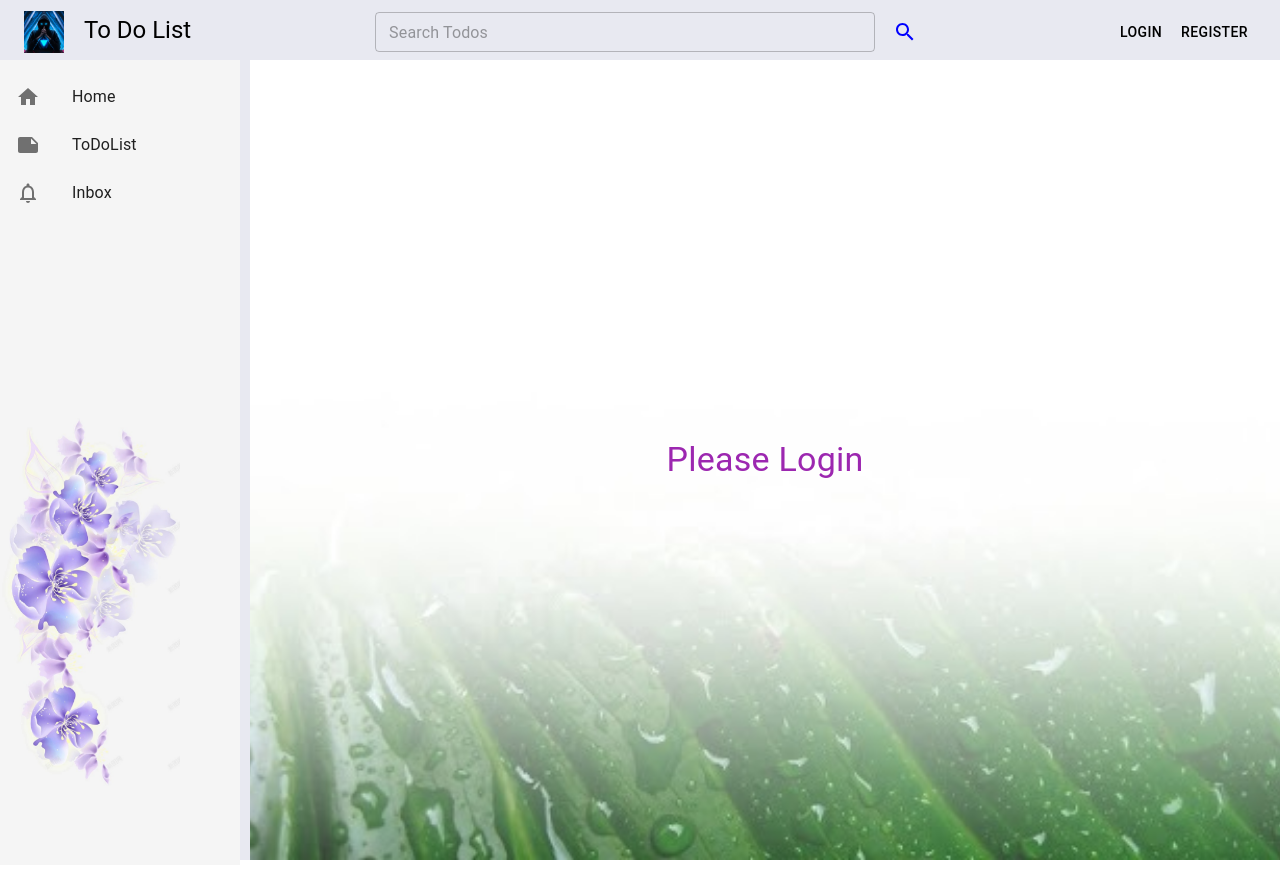
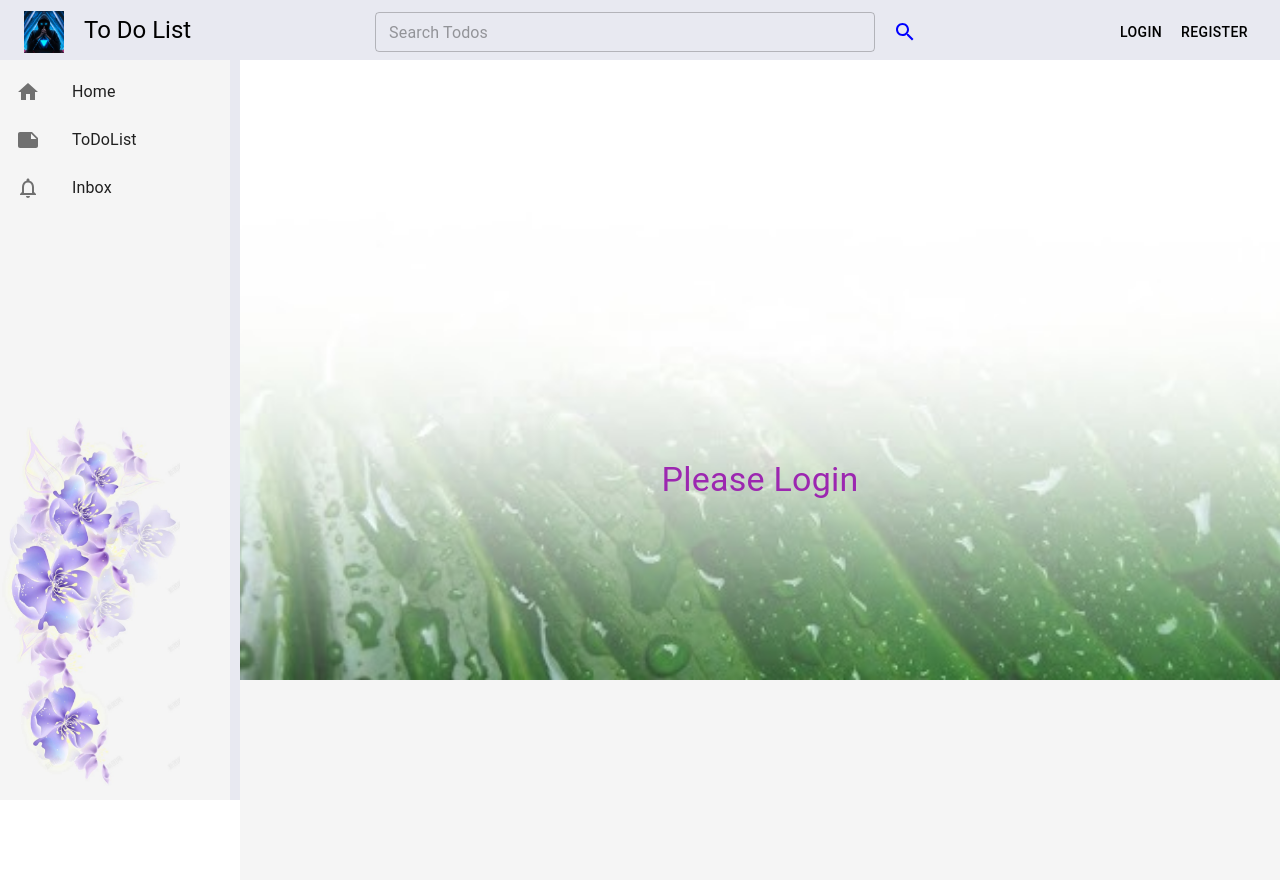
Before and after one commit to Jeffrey-maker/to-do-list, a React (Vite) app in the folder app/my-react/: page / in a window 1280 px wide. Built offline with nearby package versions, Linux system fonts and the light colour scheme.

Commit message:
Fix page move bug

```diff
--- a/app/my-react/src/App.jsx
+++ b/app/my-react/src/App.jsx
@@ -26,11 +26,13 @@ const Layout = () => {
       <div
         style={{
           display: "flex",
-          height: "100vh",
+          height: "100%",
+          minHeight: "100vh",
+          marginTop: "80px",
         }}
       >
         <Sidebar />
-        <div style={{ flex: 1 }}>
+        <div style={{ flex: 1, overflow: "auto" }}>
           <Outlet />
         </div>
       </div>
--- a/app/my-react/src/components/Navbar.jsx
+++ b/app/my-react/src/components/Navbar.jsx
@@ -30,7 +30,7 @@ const Navbar = () => {
 
   return (
     <AppBar
-      position="sticky"
+      variant="permanent"
       sx={{
         backgroundColor: "#e8e9f1",
         zIndex: 1,
--- a/app/my-react/src/components/Sidebar.jsx
+++ b/app/my-react/src/components/Sidebar.jsx
@@ -15,26 +15,18 @@ const drawerWidth = 240;
 
 const Sidebar = () => {
   return (
-    <div
-      style={{
-        borderRight: "10px solid #e8e9f1",
-        backgroundColor: "#F5F5F5",
-        position: "sticky",
-      }}
-    >
-      <div style={{ borderRadius: "30%", position: "sticky" }}>
     <Drawer
       sx={{
         width: drawerWidth,
         flexShrink: 0,
-            zIndex: 900,
         "& .MuiDrawer-paper": {
           width: drawerWidth,
           boxSizing: "border-box",
-              boxShadow: "none",
-              top: "65px",
+          top: "60px", // 调整以匹配 Navbar 的高度
+          height: "calc(100% - 60px)", // 确保 Drawer 填满剩余高度
           backgroundColor: "#F5F5F5",
-              borderColor: "#F5F5F5",
+          borderRight: "10px solid #e8e9f1",
+          position: "fixed", // 确保 Drawer 固定
         },
       }}
       variant="permanent"
@@ -67,8 +59,6 @@ const Sidebar = () => {
         ></img>
       </List>
     </Drawer>
-      </div>
-    </div>
   );
 };
 
--- a/app/my-react/src/pages/Confirm_User.jsx
+++ b/app/my-react/src/pages/Confirm_User.jsx
@@ -4,33 +4,13 @@ import { Container, Box, Button, Typography, TextField } from "@mui/material";
 import backgroundImage from "../images/background.jpg";
 import "bootstrap/dist/css/bootstrap.min.css";
 import { useLocation, useNavigate } from "react-router-dom";
-import { useEffect } from "react";
 
 const ConfirmUser = () => {
   const [confirmationCode, setConfirmationCode] = useState("");
   const location = useLocation();
   const [error, setError] = useState("");
   const navigate = useNavigate();
-  // const { email, resendConfirmationCodeUrl } = location.state;
-  const [email, setEmail] = useState("");
-
-  useEffect(() => {
-    const getEmail = async () => {
-      console.log("CAll useffect verifyCode")
-      try {
-        const response = await axios.get("http://localhost:8000/confirm-user", {
-          headers: { "Content-Type": "application/json" },
-          withCredentials: true,
-        });
-        console.log("USEEFFECT",response.data);
-        setEmail(response.data.email);
-        console.log("USEEFFECT",response.data.email);
-      } catch (err) {
-        console.error(err);
-      }
-    };
-    getEmail();
-  }, []);
+  const { email, resendConfirmationCodeUrl } = location.state;
 
   const handleSubmit = async (e) => {
     e.preventDefault();
@@ -51,7 +31,6 @@ const ConfirmUser = () => {
 
       console.log(response.data);
       if (response.data.message == "Email confirmed successfully!") {
-        await login(inputs);
         navigate("/mfa-setup");
       } else {
         setError("Invalid confirmation code.");
--- a/app/my-react/src/pages/Home.jsx
+++ b/app/my-react/src/pages/Home.jsx
@@ -15,8 +15,13 @@ const Home = () => {
         alignItems: "center",
         justifyContent: "center",
         backgroundColor: "#F5F5F5",
-        background: `url(${danse}) no-repeat center center fixed`,
+
+        backgroundImage: `url(${danse})`,
+        backgroundRepeat: "no-repeat",
+        backgroundAttachment: "fixed",
         backgroundSize: "cover",
+        backgroundPosition: "center -200px",
+        minHeight: "100vh",
       }}
     >
       {currentUser ? (
--- a/app/my-react/src/pages/Note.jsx
+++ b/app/my-react/src/pages/Note.jsx
@@ -3,7 +3,6 @@ import { Link, useLocation, useNavigate } from "react-router-dom";
 import { useState, useEffect } from "react";
 import axios from "axios";
 import { AuthContext } from "../context/authContext.jsx";
-import postimg from "../images/post.jpg";
 import { IconButton } from "@mui/material";
 import DeleteIcon from "@mui/icons-material/Delete";
 import EditIcon from "@mui/icons-material/Edit";
@@ -80,14 +79,17 @@ const Note = () => {
         padding: "20px",
         height: "100vh",
         backgroundColor: "#F5F5F5",
-        background: `url(${danse}) no-repeat center center fixed`,
+        background: `url(${danse})`,
+        backgroundRepeat: "no-repeat",
+        backgroundAttachment: "fixed",
         backgroundSize: "cover",
+        backgroundPosition: "center -200px",
       }}
     >
       <div style={{ maxWidth: "800px", width: "100%" }}>
         <h1>{note.title}</h1>
         <p>{note.description}</p>
-        <img src={postimg} alt="" style={{ width: "800px", height: "400px" }} />
+        {/* <img src alt="" style={{ width: "800px", height: "400px" }} /> */}
         <div>
           <IconButton edge="end" aria-label="delete" onClick={handleEdit}>
             <EditIcon />
--- a/app/my-react/src/pages/Notes.jsx
+++ b/app/my-react/src/pages/Notes.jsx
@@ -68,18 +68,18 @@ function Notes() {
   return (
     <div
       style={{
-        height: "100vh",
-        backgroundColor: "#F5F5F5",
-        background: `url(${danse}) no-repeat center center fixed`,
+        backgroundImage: `url(${danse})`,
+        backgroundRepeat: "no-repeat",
+        backgroundAttachment: "fixed",
         backgroundSize: "cover",
+        backgroundPosition: "center -200px",
+        minHeight: "100vh",
       }}
     >
       <Container
         sx={{
-          display: "flex",
-          flexDirection: "column",
-          justifyContent: "center",
-          height: "calc(100vh - 250px)",
+          paddingTop: "20px",
+          paddingBottom: "20px",
         }}
       >
         <Typography variant="h4" component="h1" gutterBottom>
```
Lines whose indentation alone changed are shown as unchanged.
